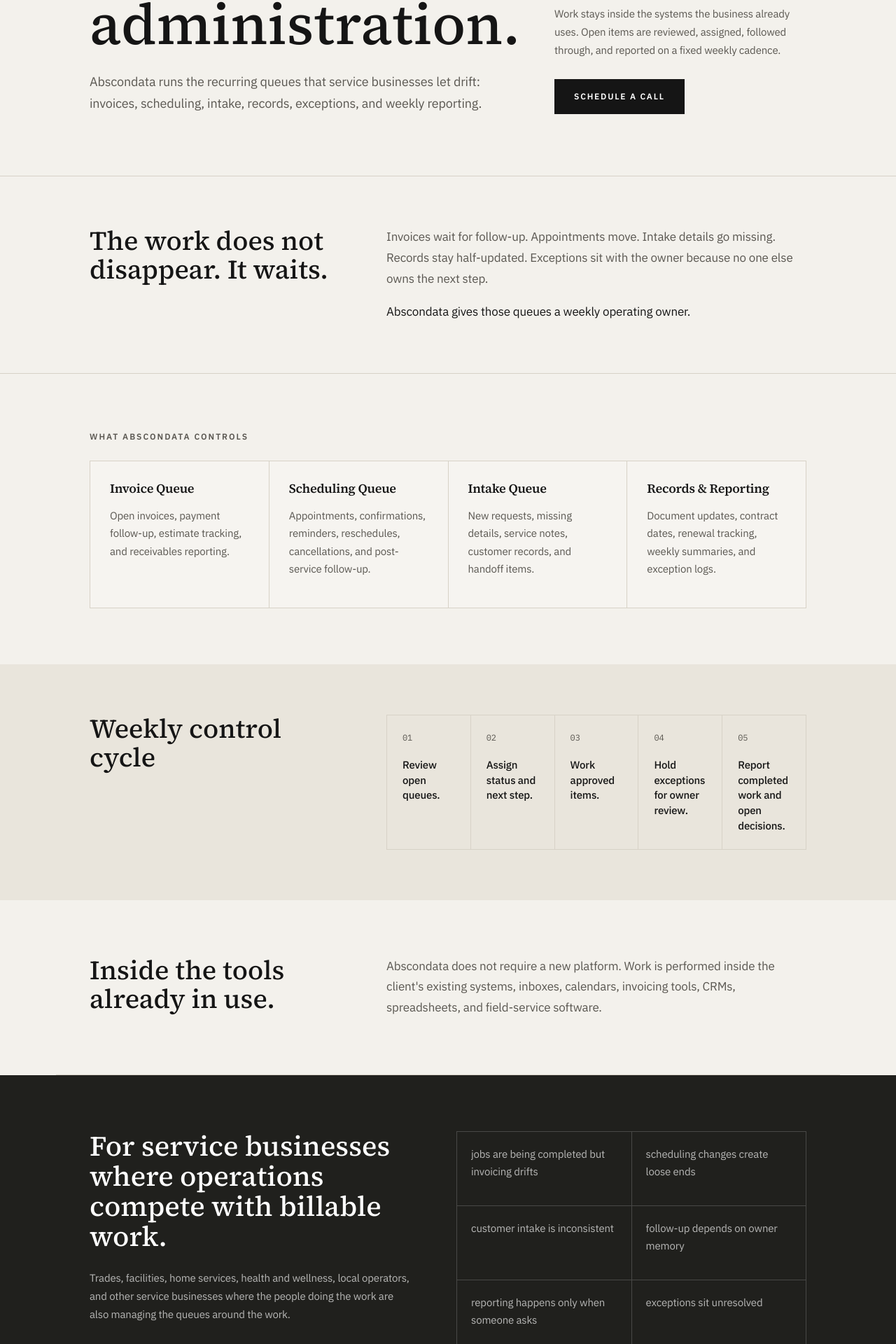
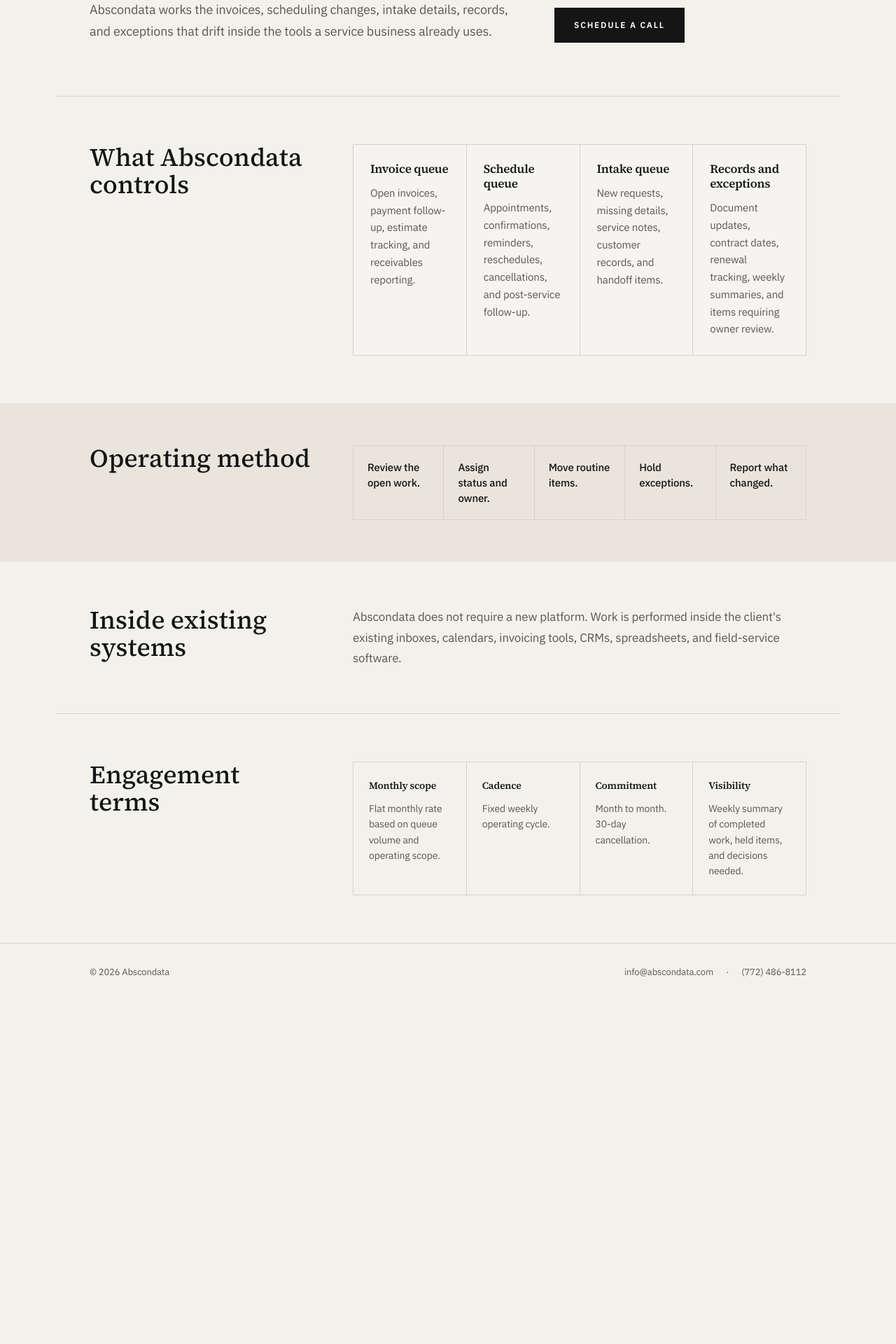
Before and after one commit to abscondata/abscondata-site, a Next.js app: page / in a window 1280 px wide. Shown: the part 534-2454 px from the top of the page at 70% size. After the commit the page ends 1963 px from the top, so only its background shows below. Built offline with nearby package versions, Linux system fonts and the light colour scheme.

Commit message:
Compress Abscondata homepage positioning

```diff
--- a/src/app/layout.tsx
+++ b/src/app/layout.tsx
@@ -25,7 +25,7 @@
 
 export const metadata: Metadata = {
   title: "Abscondata | Service-Business Operations",
-  description: "Operating control for service-business administration.",
+  description: "Back-office control inside the tools service businesses already use.",
   icons: {
     icon: "/favicon.svg",
   },
--- a/src/app/page.tsx
+++ b/src/app/page.tsx
@@ -6,47 +6,36 @@
   muted: "#5A5751",
   rule: "#D7D2C7",
   panel: "#E9E5DC",
-  dark: "#20201D",
-  darkMuted: "rgba(255,255,255,0.68)",
   white: "#FFFFFF",
 };
 
 const CALENDLY_URL = "https://calendly.com/abscondata";
 
-const queues = [
+const controls = [
   {
-    title: "Invoice Queue",
+    title: "Invoice queue",
     body: "Open invoices, payment follow-up, estimate tracking, and receivables reporting.",
   },
   {
-    title: "Scheduling Queue",
+    title: "Schedule queue",
     body: "Appointments, confirmations, reminders, reschedules, cancellations, and post-service follow-up.",
   },
   {
-    title: "Intake Queue",
+    title: "Intake queue",
     body: "New requests, missing details, service notes, customer records, and handoff items.",
   },
   {
-    title: "Records & Reporting",
-    body: "Document updates, contract dates, renewal tracking, weekly summaries, and exception logs.",
+    title: "Records and exceptions",
+    body: "Document updates, contract dates, renewal tracking, weekly summaries, and items requiring owner review.",
   },
 ];
 
-const cycle = [
-  "Review open queues.",
-  "Assign status and next step.",
-  "Work approved items.",
-  "Hold exceptions for owner review.",
-  "Report completed work and open decisions.",
-];
-
-const fitSignals = [
-  "jobs are being completed but invoicing drifts",
-  "scheduling changes create loose ends",
-  "customer intake is inconsistent",
-  "follow-up depends on owner memory",
-  "reporting happens only when someone asks",
-  "exceptions sit unresolved",
+const method = [
+  "Review the open work.",
+  "Assign status and owner.",
+  "Move routine items.",
+  "Hold exceptions.",
+  "Report what changed.",
 ];
 
 const terms = [
@@ -63,14 +52,27 @@
     value: "Month to month. 30-day cancellation.",
   },
   {
-    label: "Onboarding",
-    value: "Onboarding begins within one week.",
-  },
-  {
     label: "Visibility",
-    value: "Weekly summary of completed work, held items, and owner decisions needed.",
+    value: "Weekly summary of completed work, held items, and decisions needed.",
   },
 ];
+
+function SectionTitle({ children }: { children: React.ReactNode }) {
+  return (
+    <h2
+      style={{
+        margin: 0,
+        fontFamily: "var(--font-serif)",
+        fontSize: "36px",
+        fontWeight: 500,
+        lineHeight: 1.08,
+        letterSpacing: "0",
+      }}
+    >
+      {children}
+    </h2>
+  );
+}
 
 export default function Home() {
   return (
@@ -81,7 +83,7 @@
         minHeight: "100vh",
         fontFamily: "var(--font-sans)",
         fontSize: "15px",
-        lineHeight: 1.65,
+        lineHeight: 1.62,
       }}
     >
       <nav
@@ -139,17 +141,17 @@
         style={{
           maxWidth: "1120px",
           margin: "0 auto",
-          padding: "96px 48px 88px",
+          padding: "88px 48px 76px",
           display: "grid",
           gridTemplateColumns: "minmax(0, 1fr) minmax(280px, 360px)",
-          gap: "64px",
+          gap: "56px",
           alignItems: "end",
         }}
       >
         <div>
           <p
             style={{
-              margin: "0 0 20px",
+              margin: "0 0 18px",
               fontSize: "12px",
               fontWeight: 600,
               letterSpacing: "2px",
@@ -157,51 +159,39 @@
               color: COLORS.muted,
             }}
           >
-            Service-business queue control
+            Service-business operations
           </p>
           <h1
             style={{
-              margin: "0 0 28px",
-              maxWidth: "760px",
+              margin: "0 0 26px",
+              maxWidth: "720px",
               fontFamily: "var(--font-serif)",
-              fontSize: "clamp(44px, 7vw, 82px)",
+              fontSize: "clamp(44px, 7vw, 78px)",
               fontWeight: 500,
-              lineHeight: 0.98,
+              lineHeight: 1,
               letterSpacing: "0",
             }}
           >
-            Operating control for service-business administration.
+            Back-office control for service businesses.
           </h1>
           <p
             style={{
-              margin: "0",
-              maxWidth: "680px",
+              margin: 0,
+              maxWidth: "690px",
               fontSize: "18px",
               color: COLORS.muted,
               lineHeight: 1.7,
             }}
           >
-            Abscondata runs the recurring queues that service businesses let
-            drift: invoices, scheduling, intake, records, exceptions, and
-            weekly reporting.
+            Abscondata works the invoices, scheduling changes, intake details,
+            records, and exceptions that drift inside the tools a service
+            business already uses.
           </p>
         </div>
-        <div
-          style={{
-            borderTop: `1px solid ${COLORS.ink}`,
-            paddingTop: "24px",
-          }}
-        >
-          <p
-            style={{
-              margin: "0 0 28px",
-              color: COLORS.muted,
-              lineHeight: 1.75,
-            }}
-          >
-            Work stays inside the systems the business already uses. Open items
-            are reviewed, assigned, followed through, and reported on a fixed
-            weekly cadence.
+        <div style={{ borderTop: `1px solid ${COLORS.ink}`, paddingTop: "22px" }}>
+          <p style={{ margin: "0 0 26px", color: COLORS.muted, lineHeight: 1.7 }}>
+            Routine items move on a weekly cadence. Exceptions stay visible for
+            owner review.
           </p>
           <a
             href={CALENDLY_URL}
@@ -226,57 +216,94 @@
       <main>
         <section
           style={{
+            maxWidth: "1120px",
+            margin: "0 auto",
+            padding: "68px 48px",
             borderTop: `1px solid ${COLORS.rule}`,
-            borderBottom: `1px solid ${COLORS.rule}`,
           }}
         >
           <div
             style={{
+              display: "grid",
+              gridTemplateColumns: "minmax(220px, 320px) minmax(0, 1fr)",
+              gap: "56px",
+            }}
+          >
+            <SectionTitle>What Abscondata controls</SectionTitle>
+            <div
+              style={{
+                display: "grid",
+                gridTemplateColumns: "repeat(4, minmax(0, 1fr))",
+                borderTop: `1px solid ${COLORS.rule}`,
+                borderLeft: `1px solid ${COLORS.rule}`,
+              }}
+            >
+              {controls.map((item) => (
+                <div
+                  key={item.title}
+                  style={{
+                    minHeight: "185px",
+                    padding: "24px",
+                    borderRight: `1px solid ${COLORS.rule}`,
+                    borderBottom: `1px solid ${COLORS.rule}`,
+                    backgroundColor: "rgba(255,255,255,0.22)",
+                  }}
+                >
+                  <h3
+                    style={{
+                      margin: "0 0 12px",
+                      fontSize: "17px",
+                      fontWeight: 600,
+                      lineHeight: 1.25,
+                    }}
+                  >
+                    {item.title}
+                  </h3>
+                  <p style={{ margin: 0, color: COLORS.muted, lineHeight: 1.65 }}>
+                    {item.body}
+                  </p>
+                </div>
+              ))}
+            </div>
+          </div>
+        </section>
+
+        <section style={{ backgroundColor: COLORS.panel }}>
+          <div
+            style={{
               maxWidth: "1120px",
               margin: "0 auto",
-              padding: "72px 48px",
+              padding: "60px 48px",
               display: "grid",
-              gridTemplateColumns: "minmax(240px, 360px) minmax(0, 1fr)",
-              gap: "64px",
+              gridTemplateColumns: "minmax(220px, 320px) minmax(0, 1fr)",
+              gap: "56px",
+              alignItems: "start",
             }}
           >
-            <h2
+            <SectionTitle>Operating method</SectionTitle>
+            <div
               style={{
-                margin: 0,
-                fontFamily: "var(--font-serif)",
-                fontSize: "38px",
-                fontWeight: 500,
-                lineHeight: 1.08,
-                letterSpacing: "0",
+                display: "grid",
+                gridTemplateColumns: "repeat(5, minmax(0, 1fr))",
+                borderTop: `1px solid ${COLORS.rule}`,
+                borderLeft: `1px solid ${COLORS.rule}`,
               }}
             >
-              The work does not disappear. It waits.
-            </h2>
-            <div>
-              <p
+              {method.map((step) => (
+                <div
+                  key={step}
                   style={{
-                  margin: "0 0 18px",
-                  maxWidth: "640px",
-                  fontSize: "17px",
-                  color: COLORS.muted,
-                  lineHeight: 1.75,
+                    minHeight: "90px",
+                    padding: "20px",
+                    borderRight: `1px solid ${COLORS.rule}`,
+                    borderBottom: `1px solid ${COLORS.rule}`,
+                    fontWeight: 500,
+                    lineHeight: 1.45,
                   }}
                 >
-                Invoices wait for follow-up. Appointments move. Intake details
-                go missing. Records stay half-updated. Exceptions sit with the
-                owner because no one else owns the next step.
-              </p>
-              <p
-                style={{
-                  margin: 0,
-                  maxWidth: "640px",
-                  fontSize: "17px",
-                  color: COLORS.ink,
-                  lineHeight: 1.75,
-                }}
-              >
-                Abscondata gives those queues a weekly operating owner.
-              </p>
+                  {step}
+                </div>
+              ))}
             </div>
           </div>
         </section>
@@ -285,21 +312,44 @@
           style={{
             maxWidth: "1120px",
             margin: "0 auto",
-            padding: "80px 48px",
+            padding: "64px 48px",
+            display: "grid",
+            gridTemplateColumns: "minmax(220px, 320px) minmax(0, 1fr)",
+            gap: "56px",
+            borderBottom: `1px solid ${COLORS.rule}`,
           }}
         >
+          <SectionTitle>Inside existing systems</SectionTitle>
           <p
             style={{
-              margin: "0 0 24px",
-              fontSize: "12px",
-              fontWeight: 600,
-              letterSpacing: "2px",
-              textTransform: "uppercase" as const,
+              margin: 0,
+              maxWidth: "720px",
+              fontSize: "17px",
               color: COLORS.muted,
+              lineHeight: 1.72,
             }}
           >
-            What Abscondata controls
+            Abscondata does not require a new platform. Work is performed inside
+            the client&apos;s existing inboxes, calendars, invoicing tools,
+            CRMs, spreadsheets, and field-service software.
           </p>
+        </section>
+
+        <section
+          style={{
+            maxWidth: "1120px",
+            margin: "0 auto",
+            padding: "68px 48px",
+          }}
+        >
+          <div
+            style={{
+              display: "grid",
+              gridTemplateColumns: "minmax(220px, 320px) minmax(0, 1fr)",
+              gap: "56px",
+            }}
+          >
+            <SectionTitle>Engagement terms</SectionTitle>
             <div
               style={{
                 display: "grid",
@@ -308,251 +358,17 @@
                 borderLeft: `1px solid ${COLORS.rule}`,
               }}
             >
-            {queues.map((queue) => (
+              {terms.map((term) => (
                 <div
-                key={queue.title}
+                  key={term.label}
                   style={{
-                  minHeight: "210px",
-                  padding: "28px",
-                  borderRight: `1px solid ${COLORS.rule}`,
-                  borderBottom: `1px solid ${COLORS.rule}`,
-                  backgroundColor: "rgba(255,255,255,0.22)",
-                }}
-              >
-                <h3
-                  style={{
-                    margin: "0 0 14px",
-                    fontSize: "18px",
-                    fontWeight: 600,
-                    lineHeight: 1.25,
-                  }}
-                >
-                  {queue.title}
-                </h3>
-                <p style={{ margin: 0, color: COLORS.muted, lineHeight: 1.7 }}>
-                  {queue.body}
-                </p>
-              </div>
-            ))}
-          </div>
-        </section>
-
-        <section style={{ backgroundColor: COLORS.panel }}>
-          <div
-            style={{
-              maxWidth: "1120px",
-              margin: "0 auto",
-              padding: "72px 48px",
-              display: "grid",
-              gridTemplateColumns: "minmax(240px, 360px) minmax(0, 1fr)",
-              gap: "64px",
-            }}
-          >
-            <h2
-              style={{
-                margin: 0,
-                fontFamily: "var(--font-serif)",
-                fontSize: "38px",
-                fontWeight: 500,
-                lineHeight: 1.08,
-                letterSpacing: "0",
-              }}
-            >
-              Weekly control cycle
-            </h2>
-            <ol
-              style={{
-                display: "grid",
-                gridTemplateColumns: "repeat(5, minmax(0, 1fr))",
-                gap: 0,
-                margin: 0,
-                padding: 0,
-                listStyle: "none",
-                borderTop: `1px solid ${COLORS.rule}`,
-                borderLeft: `1px solid ${COLORS.rule}`,
-              }}
-            >
-              {cycle.map((step, index) => (
-                <li
-                  key={step}
-                  style={{
-                    minHeight: "150px",
+                    minHeight: "135px",
                     padding: "22px",
                     borderRight: `1px solid ${COLORS.rule}`,
                     borderBottom: `1px solid ${COLORS.rule}`,
                   }}
                 >
-                  <div
-                    style={{
-                      marginBottom: "18px",
-                      fontFamily: "var(--font-mono)",
-                      fontSize: "12px",
-                      color: COLORS.muted,
-                    }}
-                  >
-                    {String(index + 1).padStart(2, "0")}
-                  </div>
-                  <div style={{ fontWeight: 500, lineHeight: 1.45 }}>
-                    {step}
-                  </div>
-                </li>
-              ))}
-            </ol>
-          </div>
-        </section>
-
-        <section
-          style={{
-            maxWidth: "1120px",
-            margin: "0 auto",
-            padding: "80px 48px",
-            display: "grid",
-            gridTemplateColumns: "minmax(240px, 360px) minmax(0, 1fr)",
-            gap: "64px",
-            borderBottom: `1px solid ${COLORS.rule}`,
-          }}
-        >
-          <h2
-            style={{
-              margin: 0,
-              fontFamily: "var(--font-serif)",
-              fontSize: "38px",
-              fontWeight: 500,
-              lineHeight: 1.08,
-              letterSpacing: "0",
-            }}
-          >
-            Inside the tools already in use.
-          </h2>
-          <p
-            style={{
-              margin: 0,
-              maxWidth: "720px",
-              fontSize: "17px",
-              color: COLORS.muted,
-              lineHeight: 1.75,
-            }}
-          >
-            Abscondata does not require a new platform. Work is performed inside
-            the client's existing systems, inboxes, calendars, invoicing tools,
-            CRMs, spreadsheets, and field-service software.
-          </p>
-        </section>
-
-        <section style={{ backgroundColor: COLORS.dark, color: COLORS.white }}>
-          <div
-            style={{
-              maxWidth: "1120px",
-              margin: "0 auto",
-              padding: "80px 48px",
-            }}
-          >
-            <div
-              style={{
-                display: "grid",
-                gridTemplateColumns: "minmax(260px, 460px) minmax(0, 1fr)",
-                gap: "64px",
-                alignItems: "start",
-              }}
-            >
-              <div>
-                <h2
-                  style={{
-                    margin: "0 0 24px",
-                    fontFamily: "var(--font-serif)",
-                    fontSize: "40px",
-                    fontWeight: 500,
-                    lineHeight: 1.08,
-                    letterSpacing: "0",
-                  }}
-                >
-                  For service businesses where operations compete with billable
-                  work.
-                </h2>
-                <p
-                  style={{
-                    margin: 0,
-                    color: COLORS.darkMuted,
-                    lineHeight: 1.75,
-                  }}
-                >
-                  Trades, facilities, home services, health and wellness, local
-                  operators, and other service businesses where the people doing
-                  the work are also managing the queues around the work.
-                </p>
-              </div>
-              <div
-                style={{
-                  display: "grid",
-                  gridTemplateColumns: "1fr 1fr",
-                  gap: 0,
-                  borderTop: "1px solid rgba(255,255,255,0.18)",
-                  borderLeft: "1px solid rgba(255,255,255,0.18)",
-                }}
-              >
-                {fitSignals.map((signal) => (
-                  <div
-                    key={signal}
-                    style={{
-                      minHeight: "106px",
-                      padding: "20px",
-                      color: COLORS.darkMuted,
-                      borderRight: "1px solid rgba(255,255,255,0.18)",
-                      borderBottom: "1px solid rgba(255,255,255,0.18)",
-                    }}
-                  >
-                    {signal}
-                  </div>
-                ))}
-              </div>
-            </div>
-          </div>
-        </section>
-
-        <section
-          style={{
-            maxWidth: "1120px",
-            margin: "0 auto",
-            padding: "80px 48px",
-          }}
-        >
-          <p
-            style={{
-              margin: "0 0 24px",
-              fontSize: "12px",
-              fontWeight: 600,
-              letterSpacing: "2px",
-              textTransform: "uppercase" as const,
-              color: COLORS.muted,
-            }}
-          >
-            Engagement terms
-          </p>
-          <div
-            style={{
-              display: "grid",
-              gridTemplateColumns: "repeat(5, minmax(0, 1fr))",
-              borderTop: `1px solid ${COLORS.rule}`,
-              borderLeft: `1px solid ${COLORS.rule}`,
-            }}
-          >
-            {terms.map((term) => (
-              <div
-                key={term.label}
-                style={{
-                  minHeight: "150px",
-                  padding: "22px",
-                  borderRight: `1px solid ${COLORS.rule}`,
-                  borderBottom: `1px solid ${COLORS.rule}`,
-                }}
-              >
-                <h3
-                  style={{
-                    margin: "0 0 12px",
-                    fontSize: "14px",
-                    fontWeight: 600,
-                  }}
-                >
+                  <h3 style={{ margin: "0 0 10px", fontSize: "14px", fontWeight: 600 }}>
                     {term.label}
                   </h3>
                   <p
@@ -560,13 +376,14 @@
                       margin: 0,
                       color: COLORS.muted,
                       fontSize: "14px",
-                    lineHeight: 1.65,
+                      lineHeight: 1.6,
                     }}
                   >
                     {term.value}
                   </p>
                 </div>
               ))}
+            </div>
           </div>
         </section>
       </main>
```
Lines whose indentation alone changed are shown as unchanged.
